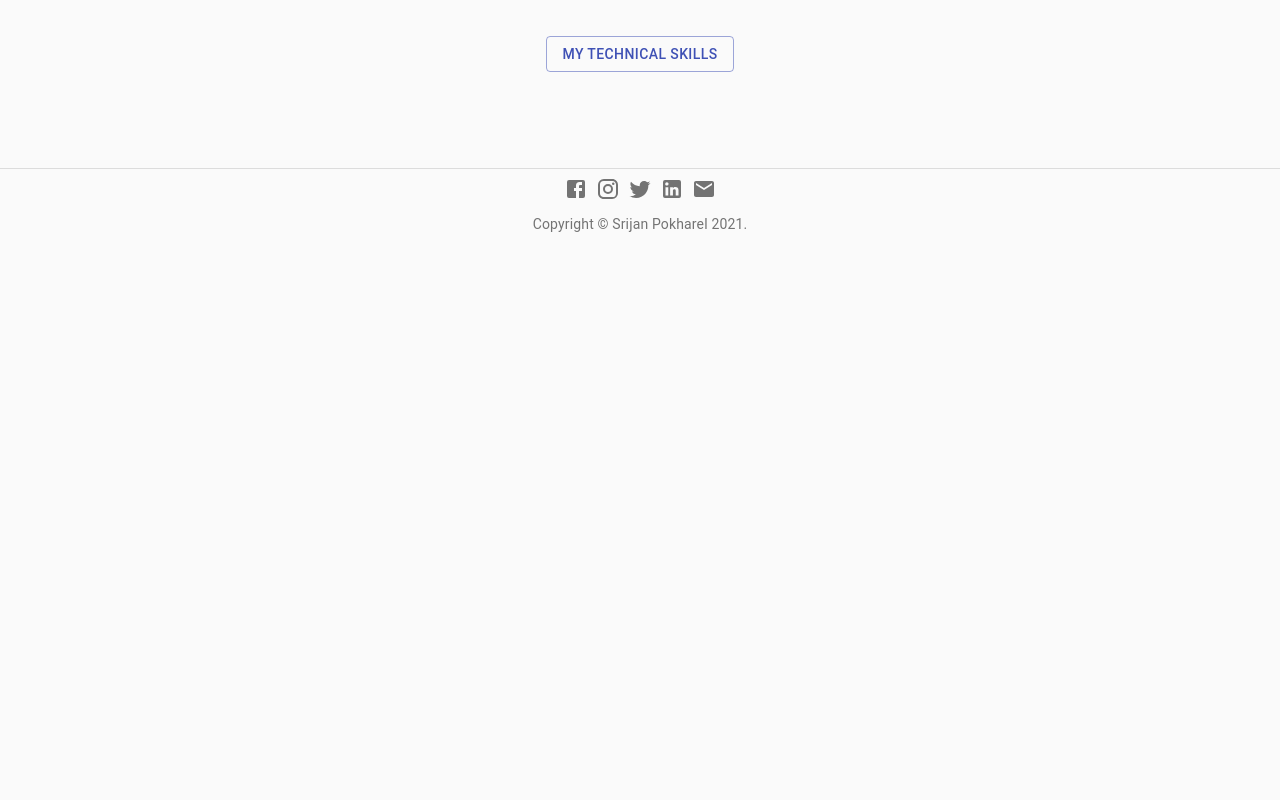
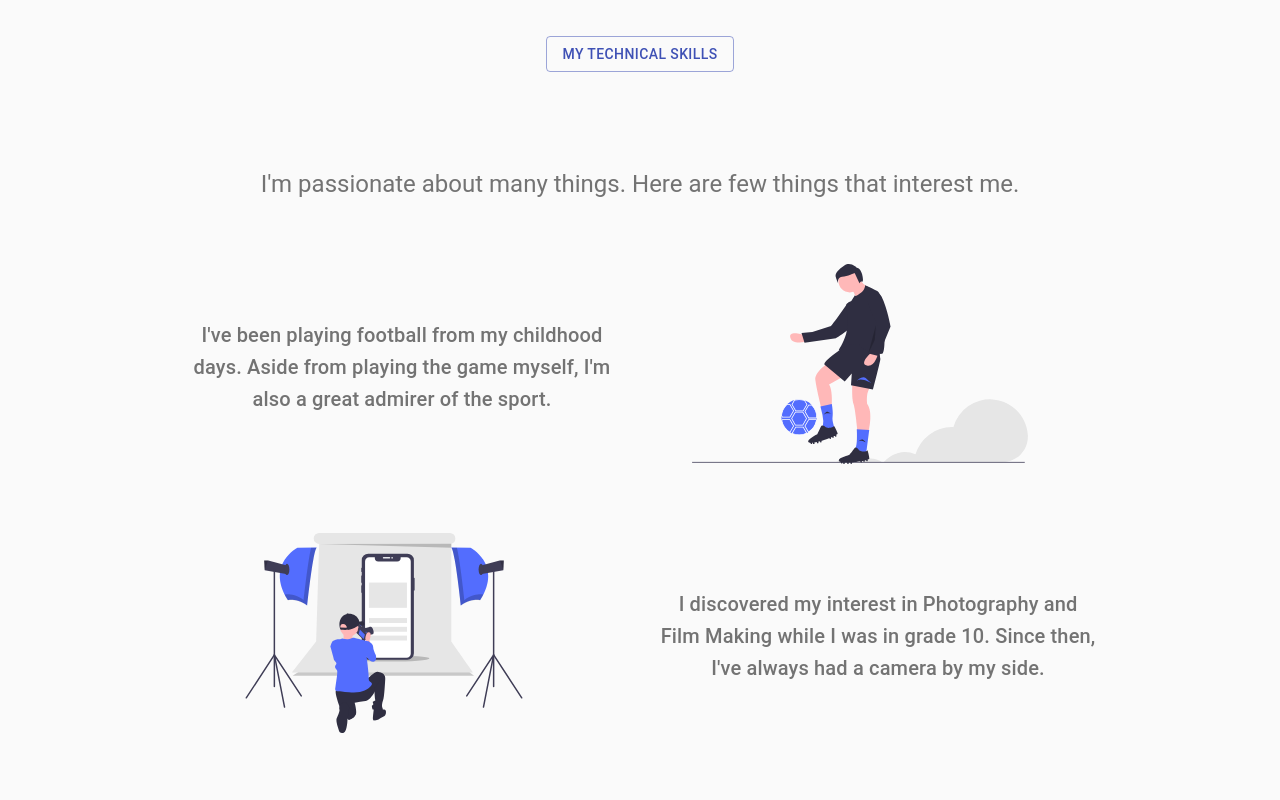
Before and after one commit to pokharelsrj/personal-website, a React (Create React App) app in the folder client/: page / in a window 1280 px wide. Shown: the part 1220-2020 px from the top of the page. Before the commit the page ends 1470 px from the top, so only its background shows below. Built offline with nearby package versions, Linux system fonts and the light colour scheme.

Commit message:
Add Hobbies to Home Page

```diff
--- a/client/src/pages/Home/Home.tsx
+++ b/client/src/pages/Home/Home.tsx
@@ -4,6 +4,7 @@ import Introduction from "../../components/Introduction";
 import Footer from "../../components/Footer";
 import { CssBaseline } from "@material-ui/core";
 import Skills from "../../components/Skills";
+import Hobbies from "../../components/Hobbies";
 
 export const Home: React.FC = () => {
   return (
@@ -12,6 +13,7 @@ export const Home: React.FC = () => {
       <Header />
       <Introduction />
       <Skills />
+      <Hobbies />
       <Footer />
     </>
   );
```
